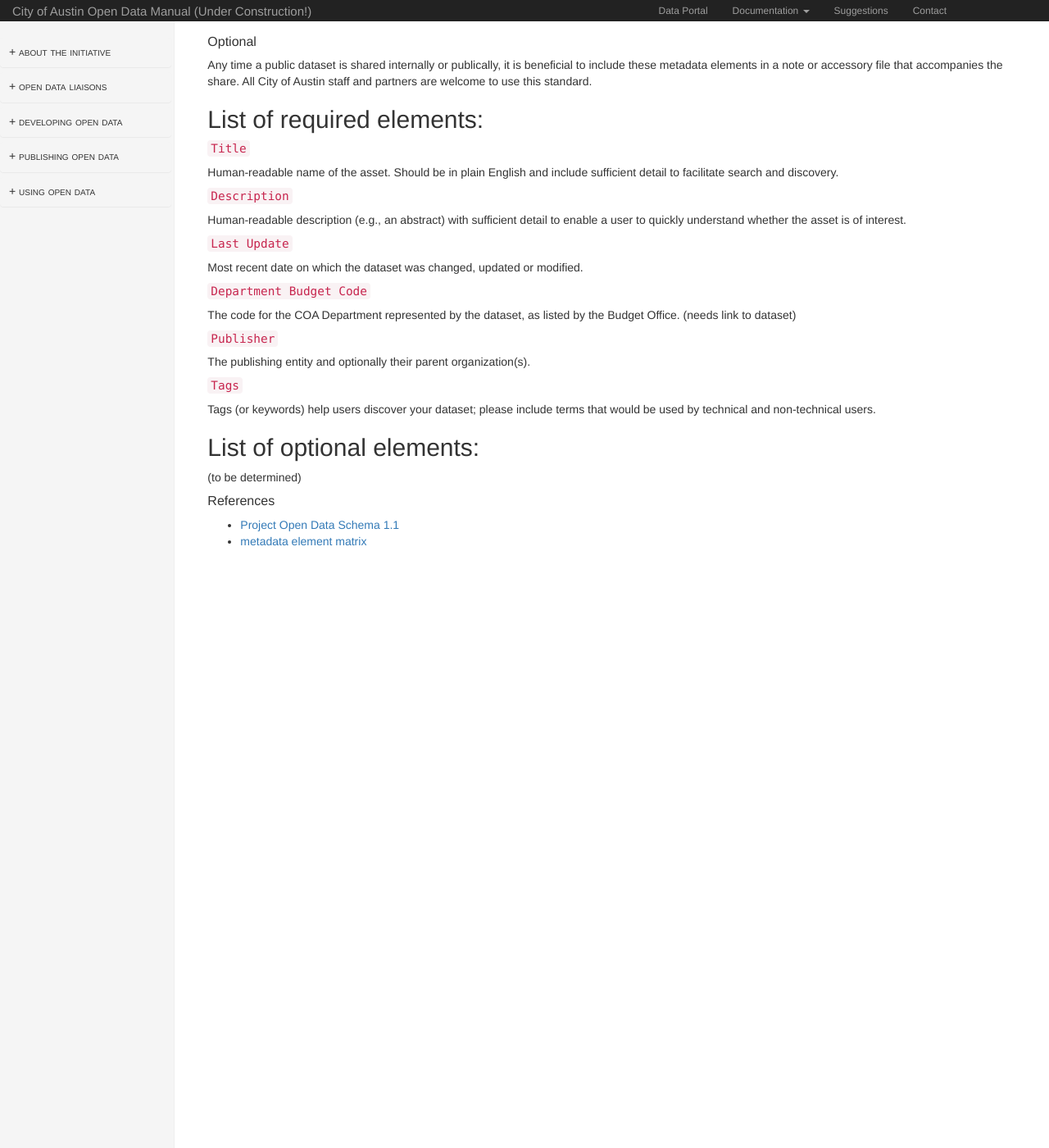
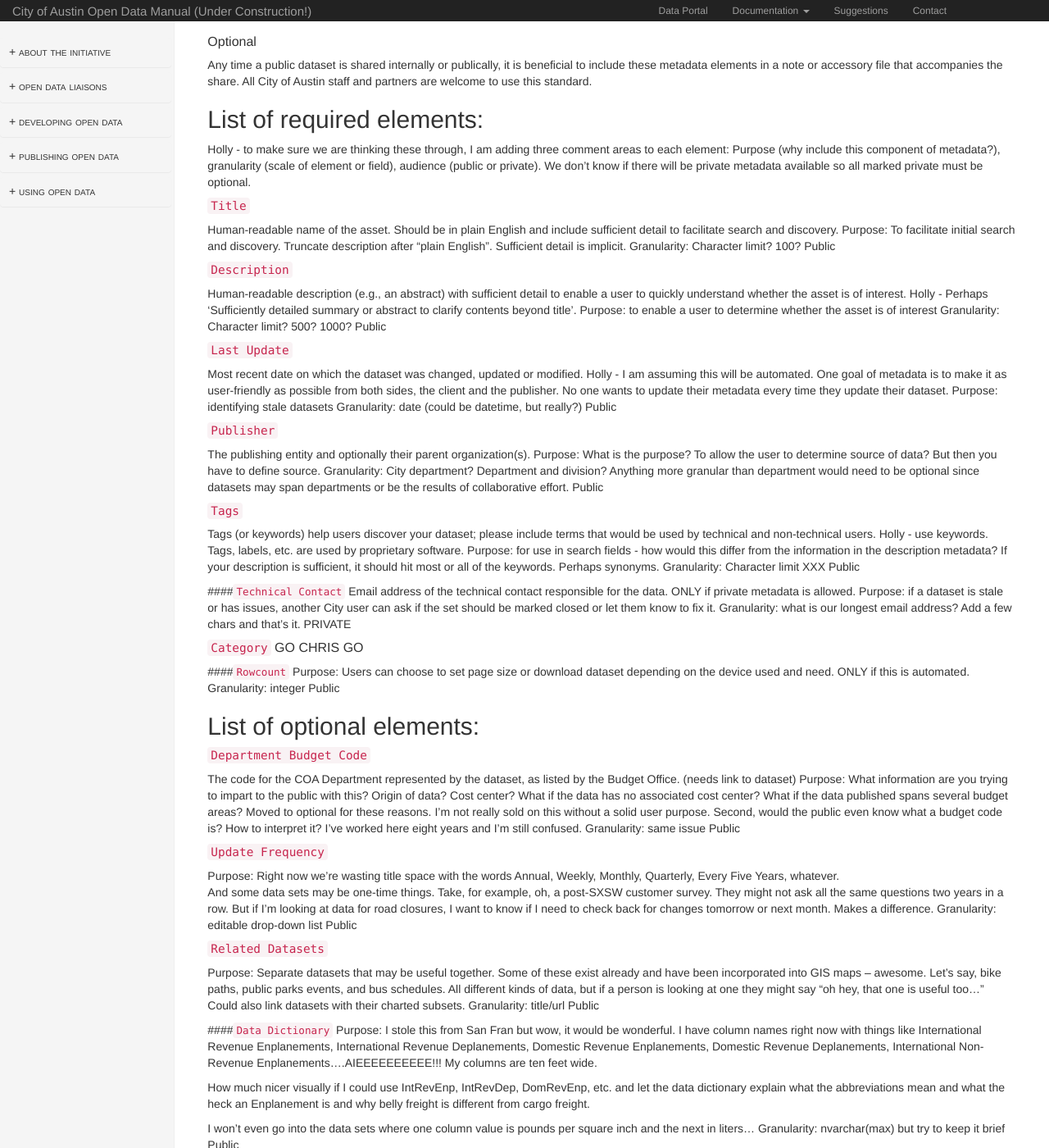
Before and after one commit to cityofaustin/open-data-manual, a Jekyll site: the page built from metadata.md, in a window 1280 px wide and 1400 px high, scrolled down 803 px. Shown: the whole window at 82% size. Built offline with Jekyll 4.4.1, drawn with Linux system fonts in a browser that asks for light colours; nearby versions of some CDN libraries; before the commit the page ends 1503 px from its top, so only the background shows below that.

Commit message:
Update metadata.md

```diff
--- a/metadata.md
+++ b/metadata.md
@@ -45,27 +45,85 @@ Any time a public dataset is shared internally or publically, it is beneficial t
 
 # List of required elements:
 
+Holly - to make sure we are thinking these through, I am adding three comment areas to each element:  Purpose (why include this component of metadata?), granularity (scale of element or field), audience (public or private).  We don't know if there will be private metadata available so all marked private must be optional.
+
 #### `Title`
 Human-readable name of the asset. Should be in plain English and include sufficient detail to facilitate search and discovery.
+Purpose:  To facilitate initial search and discovery.  Truncate description after "plain English".  Sufficient detail is implicit.
+Granularity:  Character limit? 100?
+Public
 
 #### `Description`
 Human-readable description (e.g., an abstract) with sufficient detail to enable a user to quickly understand whether the asset is of interest.
+Holly - Perhaps 'Sufficiently detailed summary or abstract to clarify contents beyond title'.
+Purpose:  to enable a user to determine whether the asset is of interest
+Granularity: Character limit?  500?  1000?
+Public
 
 #### `Last Update`
 Most recent date on which the dataset was changed, updated or modified.
+Holly - I am assuming this will be automated.  One goal of metadata is to make it as user-friendly as possible from both sides, the client and the publisher.  No one wants to update their metadata every time they update their dataset.
+Purpose:  identifying stale datasets
+Granularity:  date (could be datetime, but really?)
+Public
+
+#### `Publisher`
+The publishing entity and optionally their parent organization(s).
+Purpose:  What is the purpose?  To allow the user to determine source of data?  But then you have to define source.
+Granularity:  City department?  Department and division?  Anything more granular than department would need to be optional since datasets may span departments or be the results of collaborative effort.
+Public
+
+#### `Tags`
+Tags (or keywords) help users discover your dataset; please include terms that would be used by technical and non-technical users.
+Holly - use keywords.  Tags, labels, etc. are used by proprietary software.
+Purpose: for use in search fields - how would this differ from the information in the description metadata?  If your description is sufficient, it should hit most or all of the keywords.  Perhaps synonyms.
+Granularity: Character limit XXX
+Public
+
+####`Technical Contact`
+Email address of the technical contact responsible for the data.  ONLY if private metadata is allowed.
+Purpose:  if a dataset is stale or has issues, another City user can ask if the set should be marked closed or let them know to fix it.
+Granularity:  what is our longest email address?  Add a few chars and that's it.
+PRIVATE
+
+#### `Category`  GO CHRIS GO
+
+####`Rowcount`
+Purpose:  Users can choose to set page size or download dataset depending on the device used and need.  ONLY if this is automated.
+Granularity:  integer
+Public
+
+
+# List of optional elements:
+
 
 #### `Department Budget Code`
 The code for the COA Department represented by the dataset, as listed by the Budget Office. (needs link to dataset)
+Purpose: What information are you trying to impart to the public with this?  Origin of data?  Cost center?  What if the data has no associated cost center?  What if the data published spans several budget areas?  Moved to optional for these reasons.  I'm not really sold on this without a solid user purpose.  Second, would the public even know what a budget code is?  How to interpret it?  I've worked here eight years and I'm still confused.
+Granularity:  same issue
+Public
 
-#### `Publisher`
-The publishing entity and optionally their parent organization(s).
+#### `Update Frequency`
+Purpose: Right now we're wasting title space with the words Annual, Weekly, Monthly, Quarterly, Every Five Years, whatever.
+And some data sets may be one-time things.  Take, for example, oh, a post-SXSW customer survey.  They might not ask all the same questions two years in a row.
+But if I'm looking at data for road closures, I  want to know if I need to check back for changes tomorrow or next month. Makes a difference.
+Granularity:  editable drop-down list
+Public
 
-#### `Tags`
-Tags (or keywords) help users discover your dataset; please include terms that would be used by technical and non-technical users.
+#### `Related Datasets`
+Purpose:  Separate datasets that may be useful together.  Some of these exist already and have been incorporated into GIS maps -- awesome.  Let's say, bike paths, public parks events, and bus schedules.  All different kinds of data, but if a person is looking at one they might say "oh hey, that one is useful too..."  Could also link datasets with their charted subsets.
+Granularity:  title/url
+Public
 
-# List of optional elements:
+####`Data Dictionary`
+Purpose:  I stole this from San Fran but wow, it would be wonderful.  I have column names right now with things like International Revenue Enplanements, International Revenue Deplanements, Domestic Revenue Enplanements, Domestic Revenue Deplanements, International Non-Revenue Enplanements....AIEEEEEEEEEE!!!  My columns are ten feet wide.
 
-(to be determined)
+How much nicer visually if I could use IntRevEnp, IntRevDep, DomRevEnp, etc. and let the data dictionary explain what the abbreviations mean and what the heck an Enplanement is and why belly freight is different from cargo freight.
+
+I won't even go into the data sets where one column value is pounds per square inch and the next in liters...
+Granularity:  nvarchar(max) but try to keep it brief
+Public
+
 
 
 #### References
```
